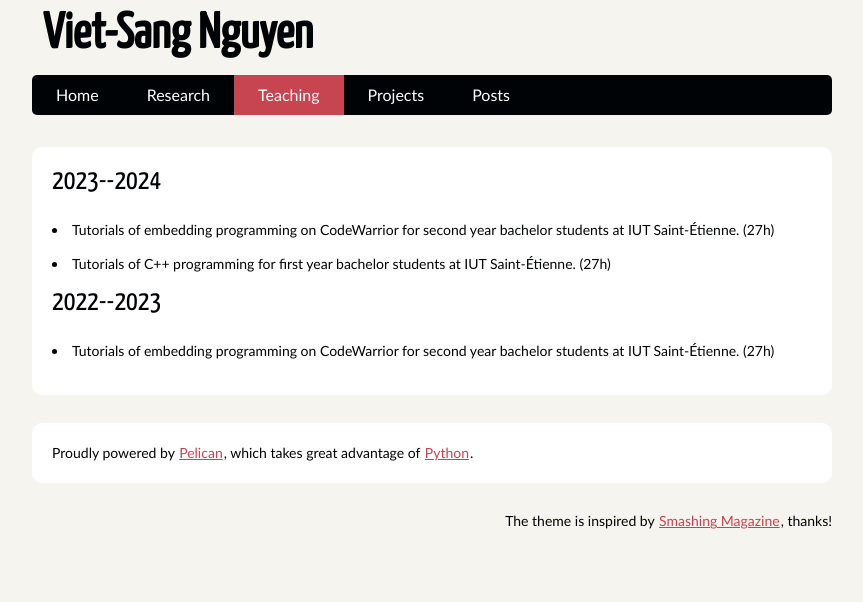
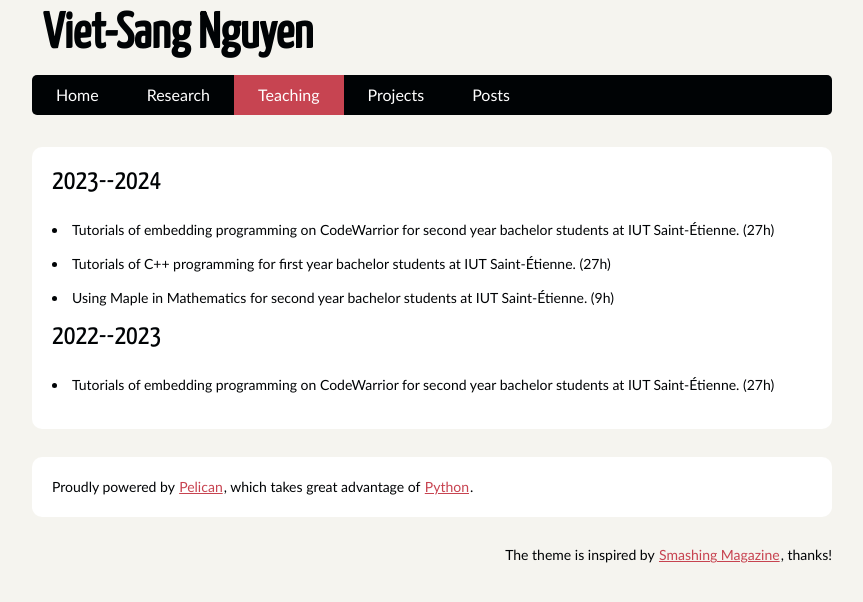
Before and after one commit to nvietsang/nvietsang.github.io, a Jekyll site: the page built from teaching.html, in a window 1280 px wide. Shown: the top 602 px of the page, without its empty margins (208-1071 px from the left). Built offline with Jekyll 4.4.1, drawn with Linux system fonts in a browser that asks for light colours.

Commit message:
update teaching

```diff
--- a/teaching.html
+++ b/teaching.html
@@ -8,6 +8,7 @@ layout: default
     <h1>2023--2024</h1>
         <li> Tutorials of embedding programming on CodeWarrior for second year bachelor students at IUT Saint-Étienne. (27h) </li>
         <li> Tutorials of C++ programming for first year bachelor students at IUT Saint-Étienne. (27h) </li>
+        <li> Using Maple in Mathematics for second year bachelor students at IUT Saint-Étienne. (9h)</li>
     <h1>2022--2023</h1>
         <li> Tutorials of embedding programming on CodeWarrior for second year bachelor students at IUT Saint-Étienne. (27h) </li>
 
```
